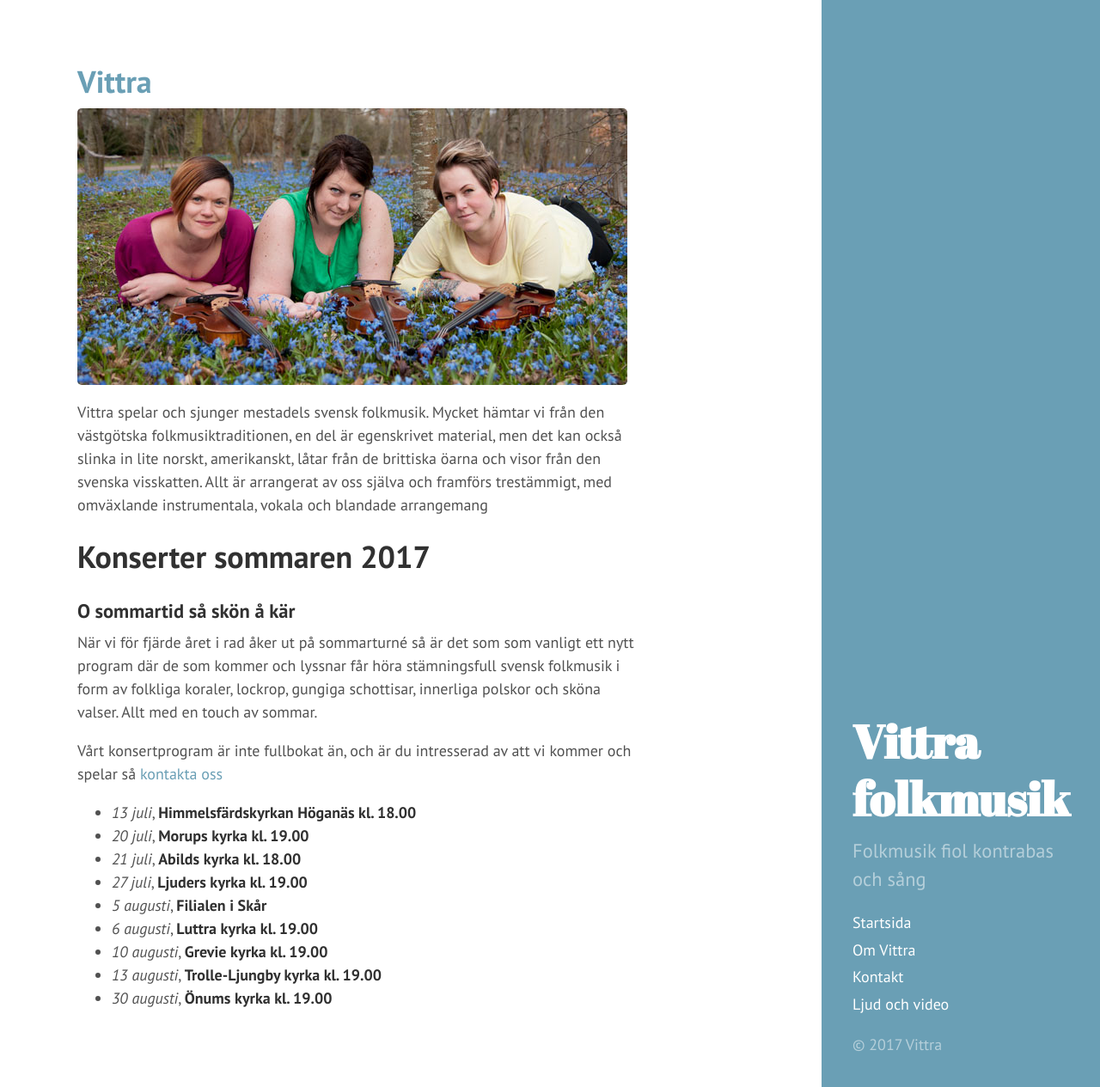
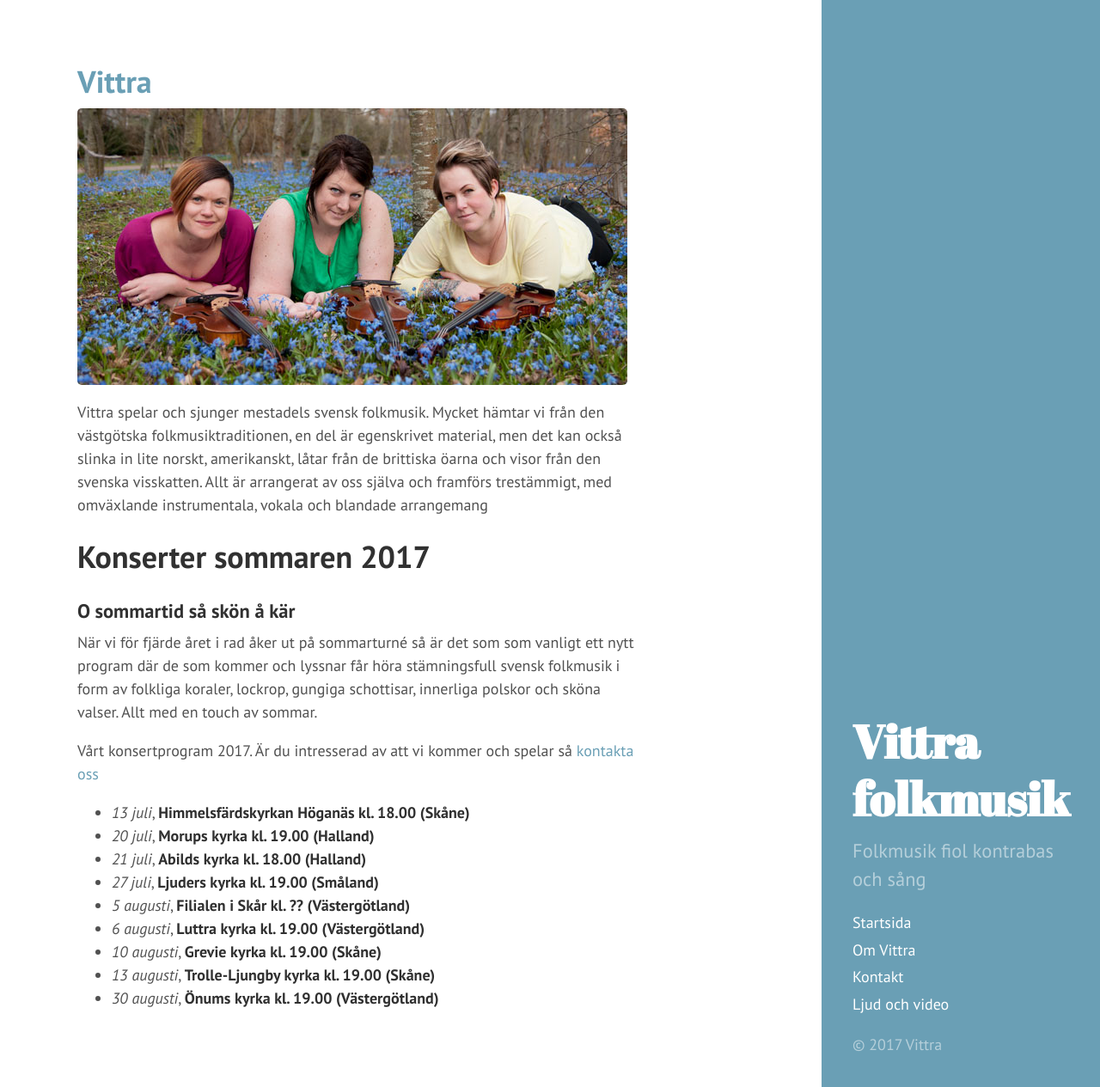
Before and after one commit to trinning/trinning.github.io, a Jekyll site: the page built from index.md, in a window 1280 px wide and 1265 px high. Shown: the whole window at 86% size. Built offline with Jekyll 4.4.1, drawn with Linux system fonts in a browser that asks for light colours.

Commit message:
Landskap

```diff
--- a/index.md
+++ b/index.md
@@ -14,13 +14,13 @@ Vittra spelar och sjunger mestadels svensk folkmusik. Mycket hämtar vi från de
 ### O sommartid så skön å kär
 När vi för fjärde året i rad åker ut på sommarturné så är det som som vanligt ett nytt program där de som kommer och lyssnar får höra stämningsfull svensk folkmusik i form av folkliga koraler, lockrop, gungiga schottisar, innerliga polskor och sköna valser. Allt med en touch av sommar.
 
-Vårt konsertprogram är inte fullbokat än, och är du intresserad av att vi kommer och spelar så [kontakta oss](/kontakt)
-* *13 juli*, **Himmelsfärdskyrkan Höganäs kl. 18.00**
-* *20 juli*, **Morups kyrka kl. 19.00**
-* *21 juli*, **Abilds kyrka kl. 18.00**
-* *27 juli*, **Ljuders kyrka kl. 19.00**
-* *5 augusti*, **Filialen i Skår**
-* *6  augusti*, **Luttra kyrka kl. 19.00**
-* *10 augusti*, **Grevie kyrka kl. 19.00**
-* *13 augusti*, **Trolle-Ljungby kyrka kl. 19.00**
-* *30 augusti*, **Önums kyrka kl. 19.00**
+Vårt konsertprogram 2017. Är du intresserad av att vi kommer och spelar så [kontakta oss](/kontakt)
+* *13 juli*, **Himmelsfärdskyrkan Höganäs kl. 18.00 (Skåne)**
+* *20 juli*, **Morups kyrka kl. 19.00 (Halland)**
+* *21 juli*, **Abilds kyrka kl. 18.00 (Halland)**
+* *27 juli*, **Ljuders kyrka kl. 19.00 (Småland)**
+* *5 augusti*, **Filialen i Skår kl. ?? (Västergötland)**
+* *6  augusti*, **Luttra kyrka kl. 19.00 (Västergötland)**
+* *10 augusti*, **Grevie kyrka kl. 19.00 (Skåne)**
+* *13 augusti*, **Trolle-Ljungby kyrka kl. 19.00 (Skåne)**
+* *30 augusti*, **Önums kyrka kl. 19.00 (Västergötland)**
```
